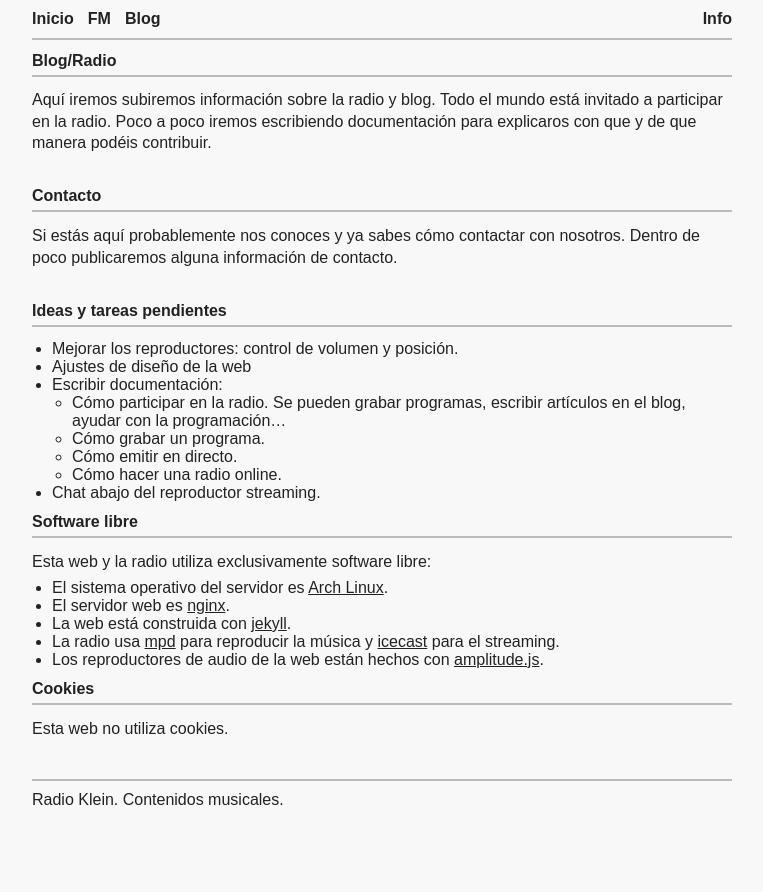
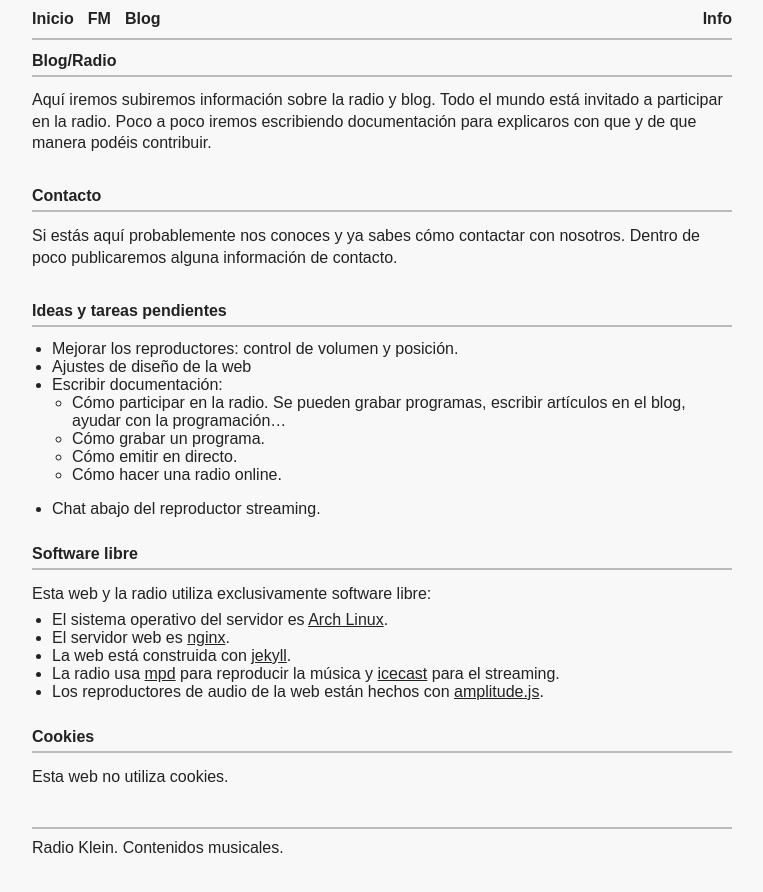
Before and after one commit to haztecaso/radio-klein, a Jekyll site: the page built from info.md, in a window 1280 px wide. Shown: the top 892 px of the page, without its empty margins (258-1021 px from the left). Built offline with Jekyll 4.4.1, drawn with Linux system fonts in a browser that asks for light colours.

Commit message:
Automated commit

```diff
--- a/assets/styles.css
+++ b/assets/styles.css
@@ -19,7 +19,7 @@ h2{ font-size: 100%; }
 h3{ font-size: 100%; }
 p{ margin-bottom:1.4em; line-height:1.35;}
 hr{ border:0; border-top: 2px solid #aaa; }
-ul{ margin-left: 20px;}
+ul{ margin-left: 20px; margin-bottom:1em;}
 p + ul { margin-top:-1em; }
 ul.inline li{ display:inline;}
 li{padding-right:0.3em;}
```
Also changed, not shown: info.md (line endings or trailing spaces).
